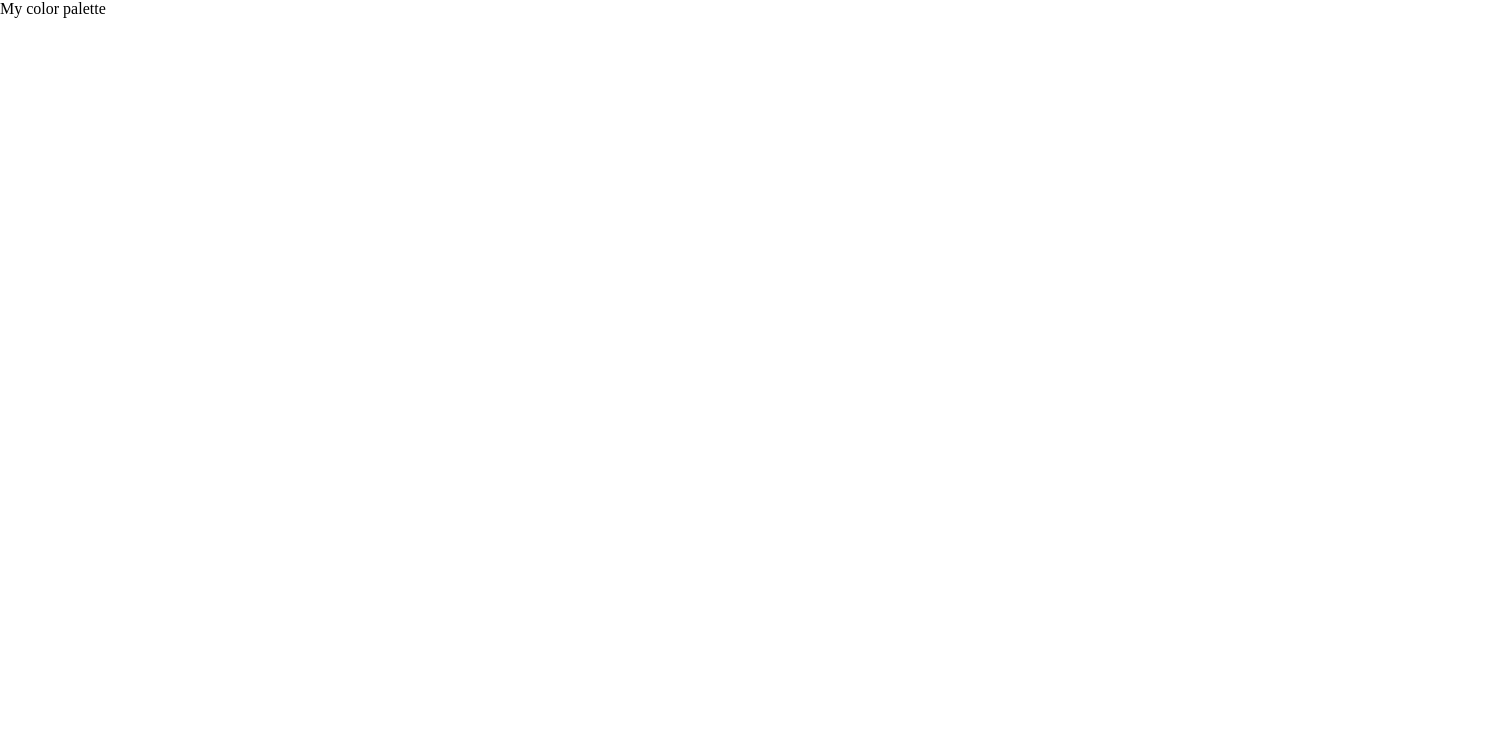
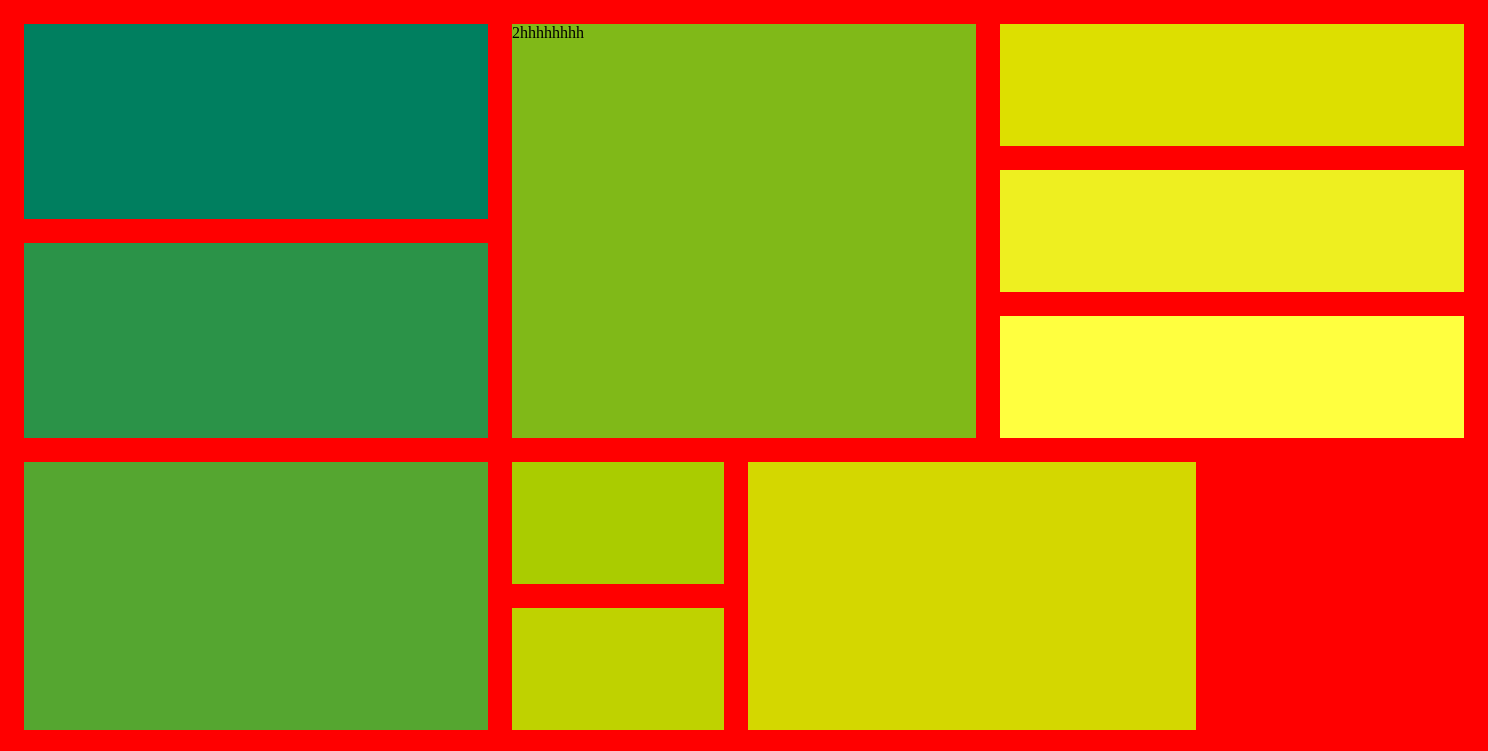
Before and after one commit to RiadAlhaj/Grid-project, a plain HTML site: page index.html in a window 1280 px wide. Shown: the top 751 px of the page, 1488 px wide, since content can reach past the window. Drawn offline with Linux system fonts and the light colour scheme; a web font is replaced by a local one.

Commit message:
add nested items to grid container

```diff
--- a/index.html
+++ b/index.html
@@ -3,27 +3,28 @@
 <head>
   <meta charset="UTF-8">
   <meta name="viewport" content="width=device-width, initial-scale=1.0">
-  <link rel="preconnect" href="https://fonts.googleapis.com">
-  <link rel="preconnect" href="https://fonts.gstatic.com" crossorigin>
-  <link href="https://fonts.googleapis.com/css2?family=Adamina&display=swap" rel="stylesheet">
   <link rel="stylesheet" href="style/normalize.css">
   <link rel="stylesheet" href="style/index.css">
   <title>Grid Container</title>
 </head>
 <body>
   <div class="Grid_container">
-    <div class="grid-item grid-item1"></div>
-    <div class="grid-item grid-item2"></div>
-    <div class="grid-item grid-item3"></div>
-    <div class="grid-item grid-item4"></div>
-    <div class="grid-item grid-item5"></div>
-    <div class="grid-item grid-item6"></div>
-    <div class="grid-item grid-item7"></div>
-    <div class="grid-item grid-item8"></div>
-    <div class="grid-item grid-item9"></div>
-    <div class="grid-item grid-item10"></div>
-    <div class="grid-item grid-item11"></div>
-    <div class="grid-item grid-item12">My color palette</div>
+    <div class="grid-item item1"></div>
+    <div class="grid-item item2">2hhhhhhhh</div>
+    <div class="grid-item nested">
+      <div class="nested1"></div>
+      <div class="nested2"></div>
+      <div class="nested3"></div>
+    </div>
+    <div class="grid-item item4"></div>
+    <div class="grid-item item5"></div>
+    <div class="grid-item nested_item6">
+      <div class="nested1_item6"></div>
+      <div class="nested2_item6"></div>
+      <div class="nested3_item6"></div>
+      <div class="nested4_item6"></div>
+    </div>
+    <div class="grid-item item7">My color palette</div>
   </div>
 </body>
 </html>
--- a/style/index.css
+++ b/style/index.css
@@ -0,0 +1,72 @@
+*{
+  padding: 0px;
+}
+.Grid_container{
+  background-color: red;
+  display: grid;
+  gap: 1.5em;
+  grid-template-columns: repeat(3,1fr);
+  grid-template-rows:195px 195px 268px 146px;
+  width: 90em;
+  height:56.25em;
+  padding: 1.5em;
+  margin: 0 auto;
+}
+.item1{
+  background-color: #007F5F;
+}
+.item2{
+  background-color: #80B918;
+  grid-column: 2/3;
+  grid-row: 1/3;
+}
+.nested{
+  grid-column: 3/4;
+  grid-row: 1/3;
+  display: grid;
+  grid-template-rows: repeat(3,1fr);
+  gap: 24px;
+}
+.nested1{
+  background-color: #DDDF00;
+}
+.nested2{
+  background-color: #EEEF20;
+}
+.nested3{
+  background-color: #FFFF3F;
+}
+.item4{
+  background-color:#2B9348;
+}
+.item5{
+  background-color: #55A630;
+}
+.nested_item6{
+  grid-column: 2/-1;
+  grid-row: 3/4;
+  display: grid;
+  grid-template-columns: 212px 448px 212px;
+  grid-template-rows: 1fr 1fr;
+  gap: 24px;
+}
+.nested1_item6{
+  background-color: #AACC00;
+  grid-column: 1/2;
+  grid-row: 1/2;
+}
+.nested2_item6{
+  background-color: #BFD200;
+  grid-column: 1/2;
+  grid-row: 2/3;
+}
+.nested3_item6{
+  background-color: #BFD200;
+  grid-column: 1/2;
+  grid-row: 2/3;
+}
+.nested4_item6{
+  background-color: #D4D700;
+  grid-column: 2/3;
+  grid-row: 1/3;
+}
```
